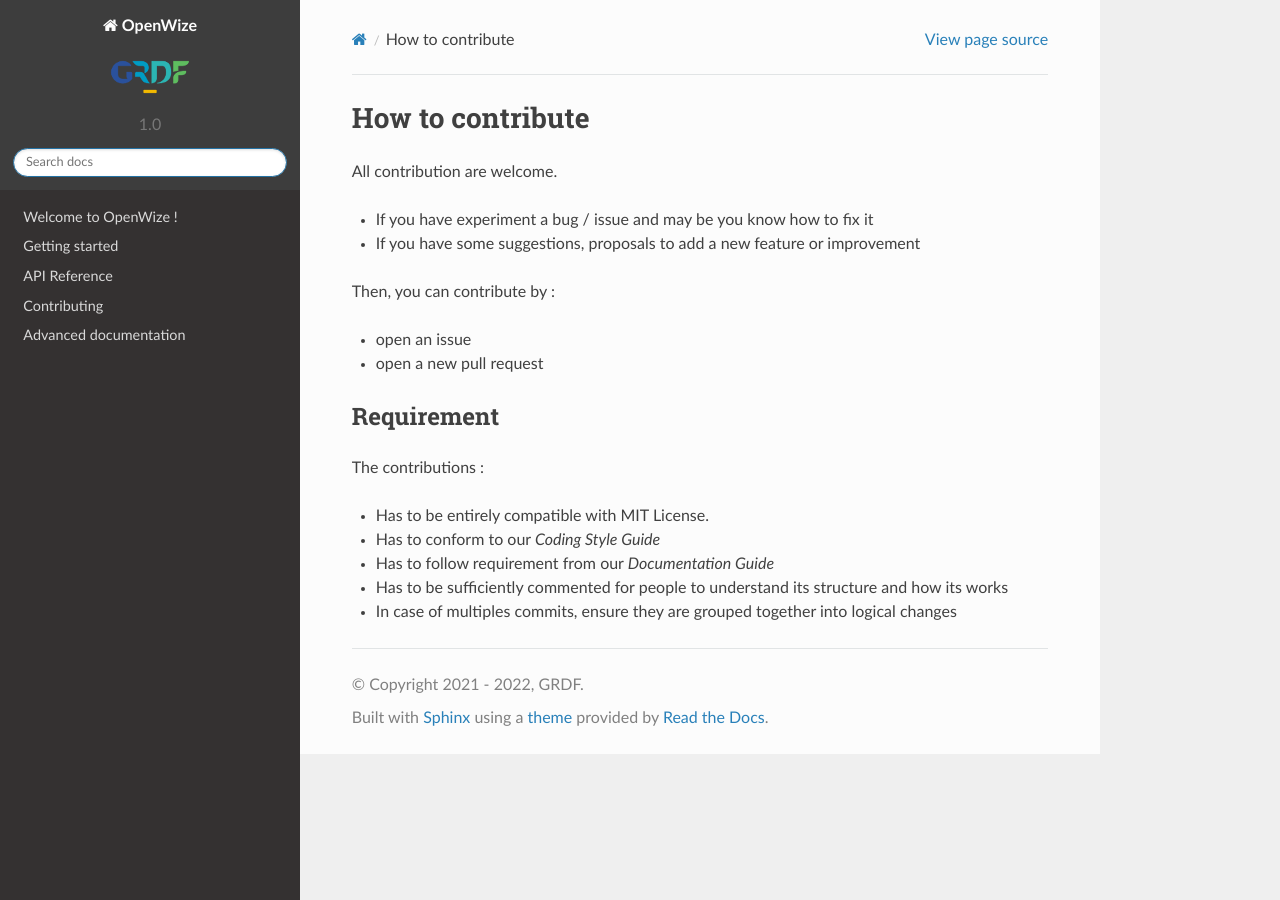
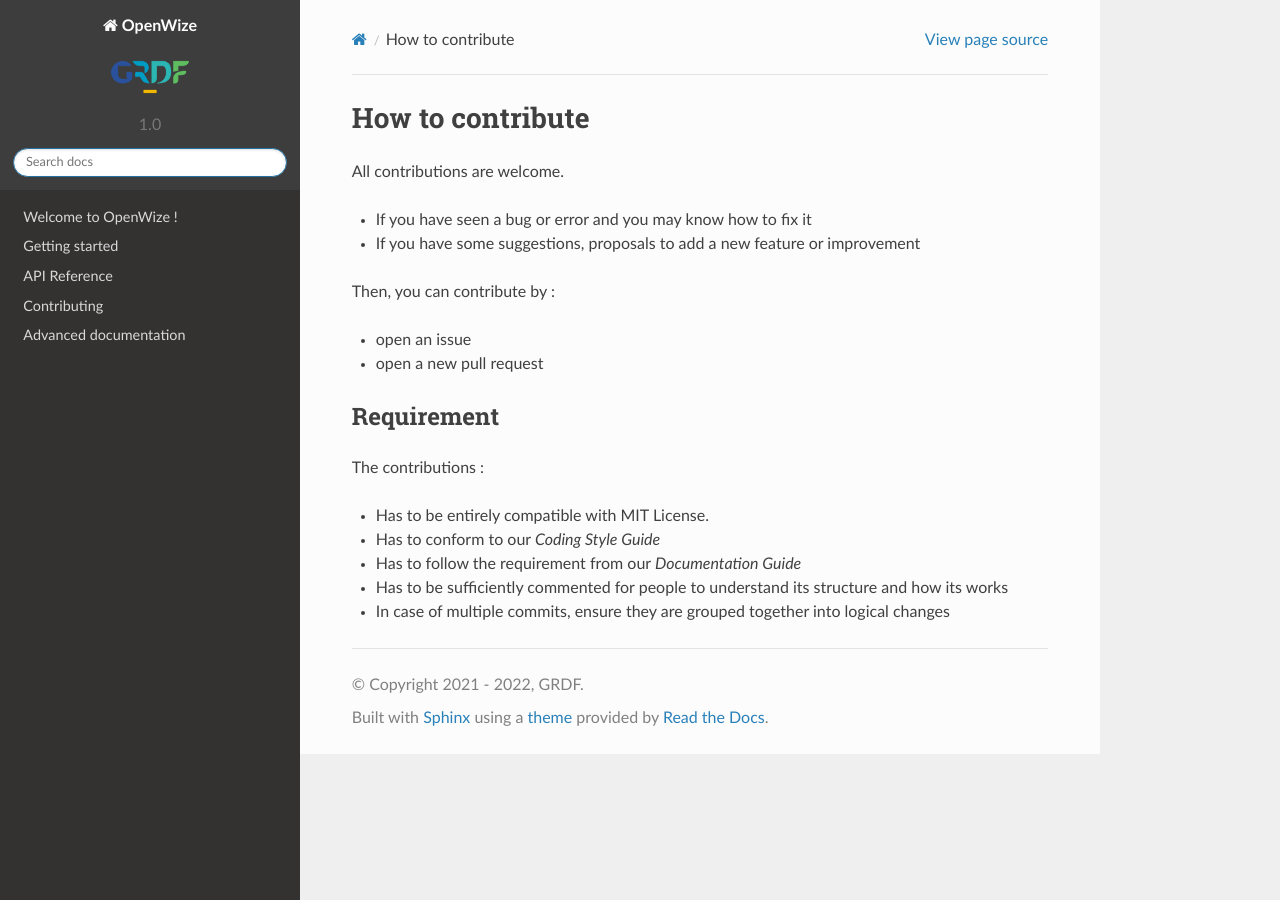
Before and after one commit to WizeEveryWhere/OpenWize, a Sphinx documentation site: the page built from docs/contributing/how_to_contribute.rst, in a window 1280 px wide. Built offline with Sphinx 7.4.7 and the Read the Docs theme 2.0.0, drawn with Linux system fonts in a browser that asks for light colours.

Commit message:
[DOC] Spelling correction

```diff
--- a/docs/contributing/how_to_contribute.rst
+++ b/docs/contributing/how_to_contribute.rst
@@ -2,9 +2,9 @@
 How to contribute
 =================
 
-All contribution are welcome.
+All contributions are welcome.
 
-- If you have experiment a bug / issue and may be you know how to fix it
+- If you have seen a bug or error and you may know how to fix it
 - If you have some suggestions, proposals to add a new feature or improvement
 
 Then, you can contribute by :
@@ -20,9 +20,9 @@ The contributions :
 
 - Has to be entirely compatible with MIT License.
 - Has to conform to our *Coding Style Guide*
-- Has to follow requirement from our *Documentation Guide*
+- Has to follow the requirement from our *Documentation Guide*
 - Has to be sufficiently commented for people to understand its structure and how its works
-- In case of multiples commits, ensure they are grouped together into logical changes
+- In case of multiple commits, ensure they are grouped together into logical changes
 
 
 ..
```
